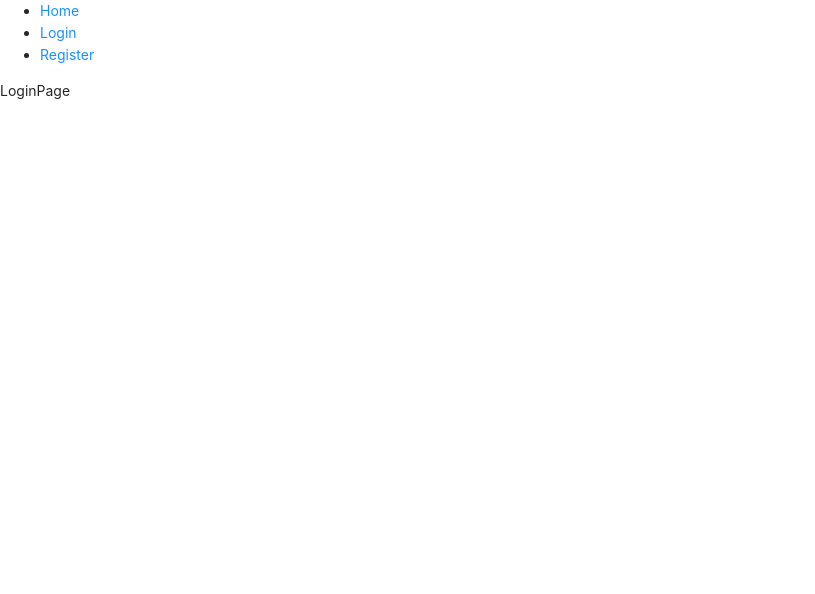
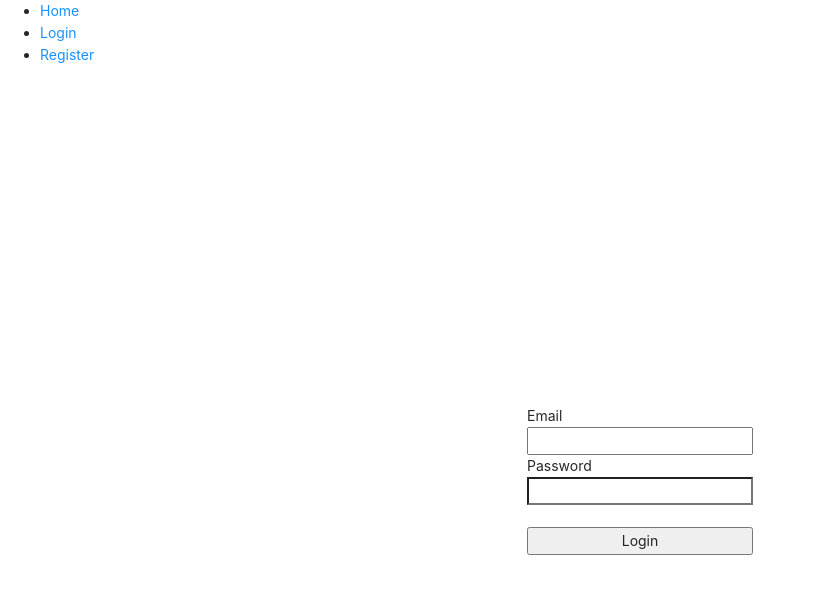
Before and after one commit to dembbuto/JA_boiler-plate, a React (Create React App) app in the folder client/: page /login in a window 1280 px wide. Shown: the top 594 px of the page, without its empty margins (0-815 px from the left). Built offline with nearby package versions, Linux system fonts and the light colour scheme.

Commit message:
로그인 페이지

```diff
--- /dev/null
+++ b/client/src/_actions/types.js
@@ -0,0 +1 @@
+export const LOGIN_USER = "login_user"
--- /dev/null
+++ b/client/src/_actions/user_action.js
@@ -0,0 +1,14 @@
+import axios from 'axios'
+import {
+  LOGIN_USER
+} from './types'
+
+export function loginUser(dataTosubmit) {
+  const request = axios.post('/api/users/login', dataTosubmit)
+  .then(response => response.data)
+
+  return {
+    type: LOGIN_USER,
+    payload: request
+  }
+}
--- a/client/src/_reducers/index.js
+++ b/client/src/_reducers/index.js
@@ -1,8 +1,8 @@
 import { combineReducers } from 'redux'
-// import user from './user_reducer'
+import user from './user_reducer'
 
 const rootReducer = combineReducers({
-  // user,
+  user
 })
 
 export default rootReducer
--- a/client/src/_reducers/user_reducer.js
+++ b/client/src/_reducers/user_reducer.js
@@ -0,0 +1,14 @@
+import {
+  LOGIN_USER
+} from '../_actions/types'
+
+export default function (state = {}, action) {
+  switch (action.type) {
+    case LOGIN_USER:
+      return {...state, loginSuccess: action.payload}
+      break;
+
+    default:
+      return state
+  }
+}
--- a/client/src/components/views/LandingPage/LandginPage.js
+++ b/client/src/components/views/LandingPage/LandginPage.js
@@ -11,8 +11,10 @@
   }, [])
 
   return (
-    <div>
-      LandginPage
+    <div style={{
+      display: 'flex', justifyContent: 'center', alignItems: 'center', width: '100%', height: '100vh'
+    }}>
+      <h2>시작 페이지</h2>
     </div>
   )
 }
--- a/client/src/components/views/LoginPage/LoginPage.js
+++ b/client/src/components/views/LoginPage/LoginPage.js
@@ -1,9 +1,54 @@
-import React from 'react'
+import React, { useState } from 'react'
+import { useDispatch } from 'react-redux'
+import { loginUser } from '../../../_actions/user_action'
 
-function LoginPage() {
+function LoginPage(props) {
+  const dispatch = useDispatch()
+
+  const [Email, setEmail] = useState('')
+  const [Password, setPassword] = useState('')
+
+  const onEmailHandler = (event) => {
+    setEmail(event.currentTarget.value)
+  }
+
+  const onPasswordHandler = (event) => {
+    setPassword(event.currentTarget.value)
+  }
+
+  const onSubmitHandler = (event) => {
+    event.preventDefault()
+
+    let body = {
+      email: Email,
+      password: Password
+    }
+
+    dispatch(loginUser(body))
+      .then(response => {
+        if (response.payload.loginSuccess) {
+          props.history.push('/')
+        } else {
+          alert('Error')
+        }
+      })
+
+  }
+
   return (
-    <div>
-      LoginPage
+    <div style={{
+      display: 'flex', justifyContent: 'center', alignItems: 'center', width: '100%', height: '100vh'
+    }}>
+      <form style={{ display: 'flex', flexDirection: 'column'}}
+        onSubmit={onSubmitHandler}
+      >
+        <label>Email</label>
+        <input type="email" value={Email} onChange={onEmailHandler} />
+        <label>Password</label>
+        <input type="password" value={Password} onChange={onPasswordHandler} />
+        <br />
+        <button type="submit">Login</button>
+      </form>
     </div>
   )
 }
```
Also changed, not shown: client/package.json (+2 -10 lines).
